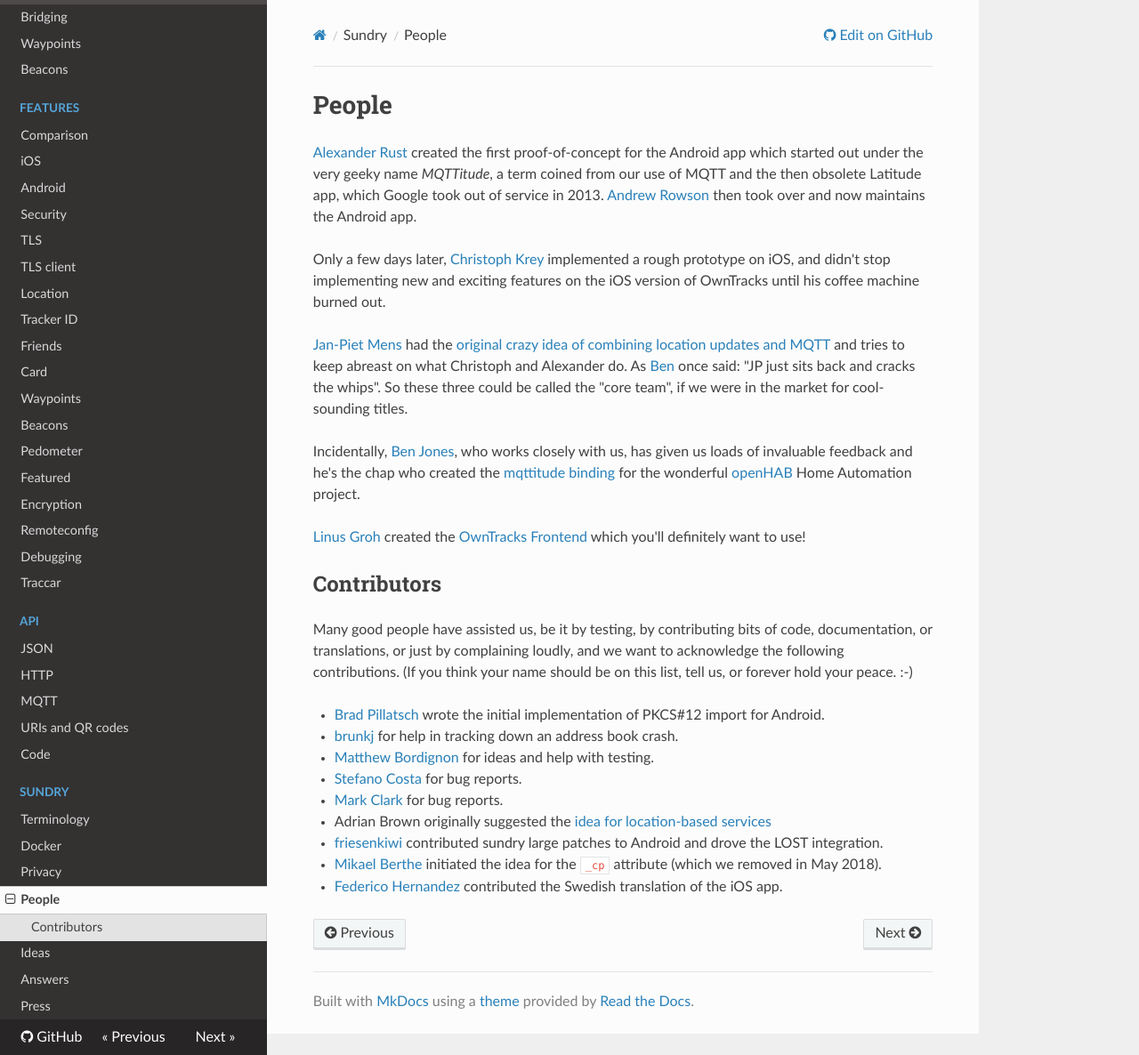
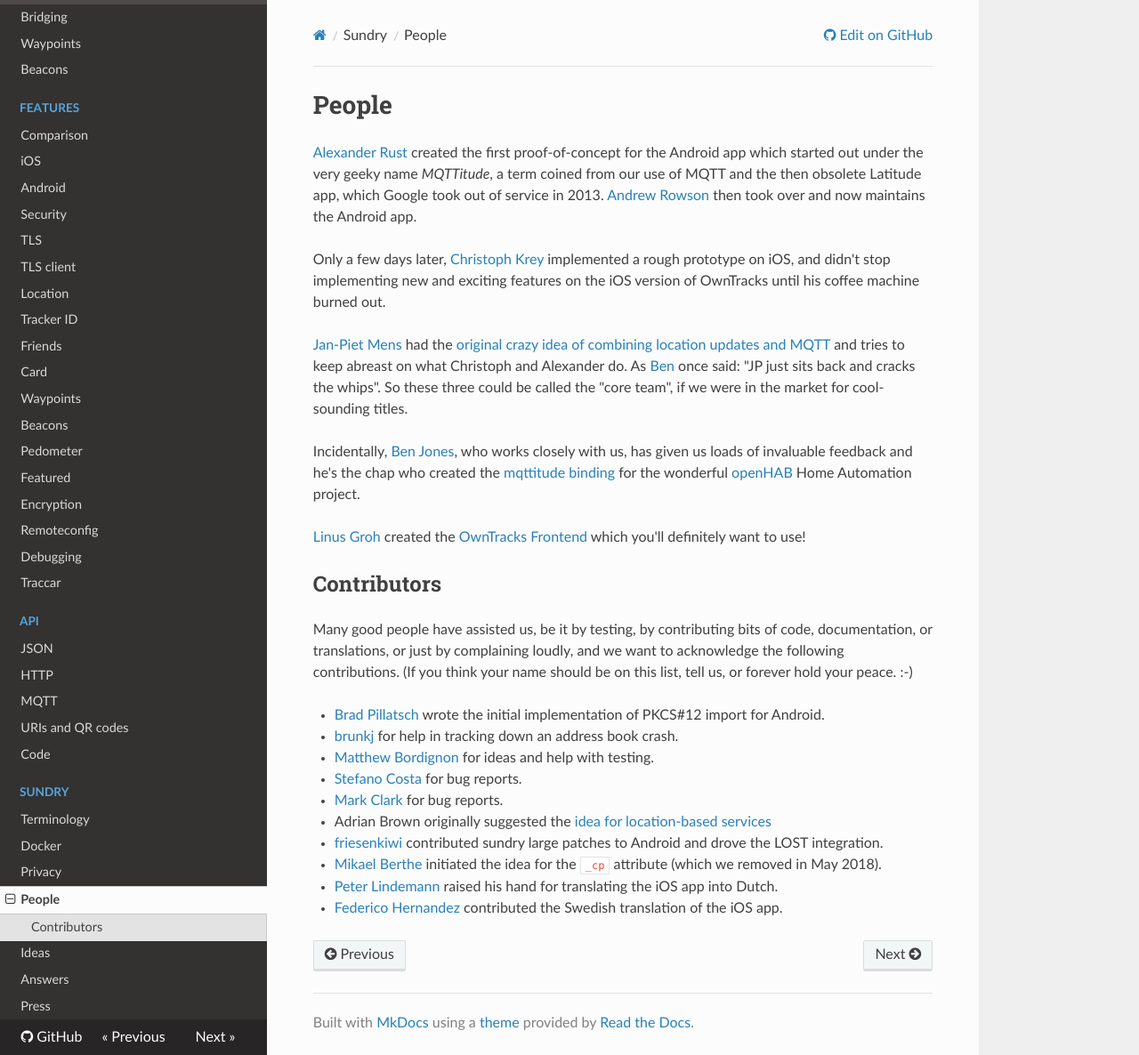
Before and after one commit to owntracks/booklet, an MkDocs documentation site: the page built from docs/people.md, in a window 1280 px wide and 1186 px high. Shown: the whole window at 89% size. Built offline with MkDocs 1.6.1, drawn with Linux system fonts in a browser that asks for light colours; nearby versions of some CDN libraries; old or Windows-style settings are respelled for this version of MkDocs.

Commit message:
[NEW] Peter Lindemann / Dutch translation

```diff
--- a/docs/people.md
+++ b/docs/people.md
@@ -22,6 +22,7 @@ Many good people have assisted us, be it by testing, by contributing bits of cod
 * Adrian Brown originally suggested the [idea for location-based services](https://community.owntracks.org/topic/26/owntrack-s-enhancement-idea)
 * [friesenkiwi](https://github.com/friesenkiwi) contributed sundry large patches to Android and drove the LOST integration.
 * [Mikael Berthe](https://github.com/McKael) initiated the idea for the `_cp` attribute (which we removed in May 2018).
+* [Peter Lindemann](mailto:peter@lindeman.nl) raised his hand for translating the iOS app into Dutch.
 * [Federico Hernandez](https://github.com/recollir) contributed the Swedish translation of the iOS app.
 
 
```
